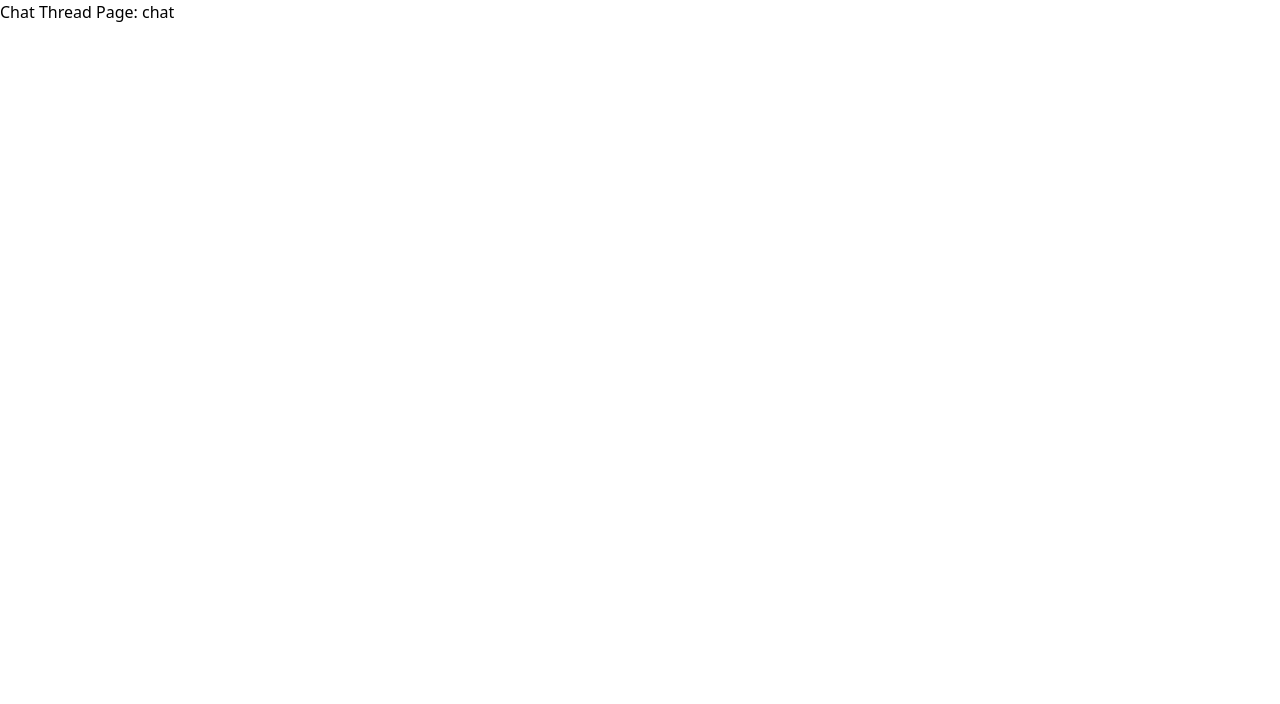
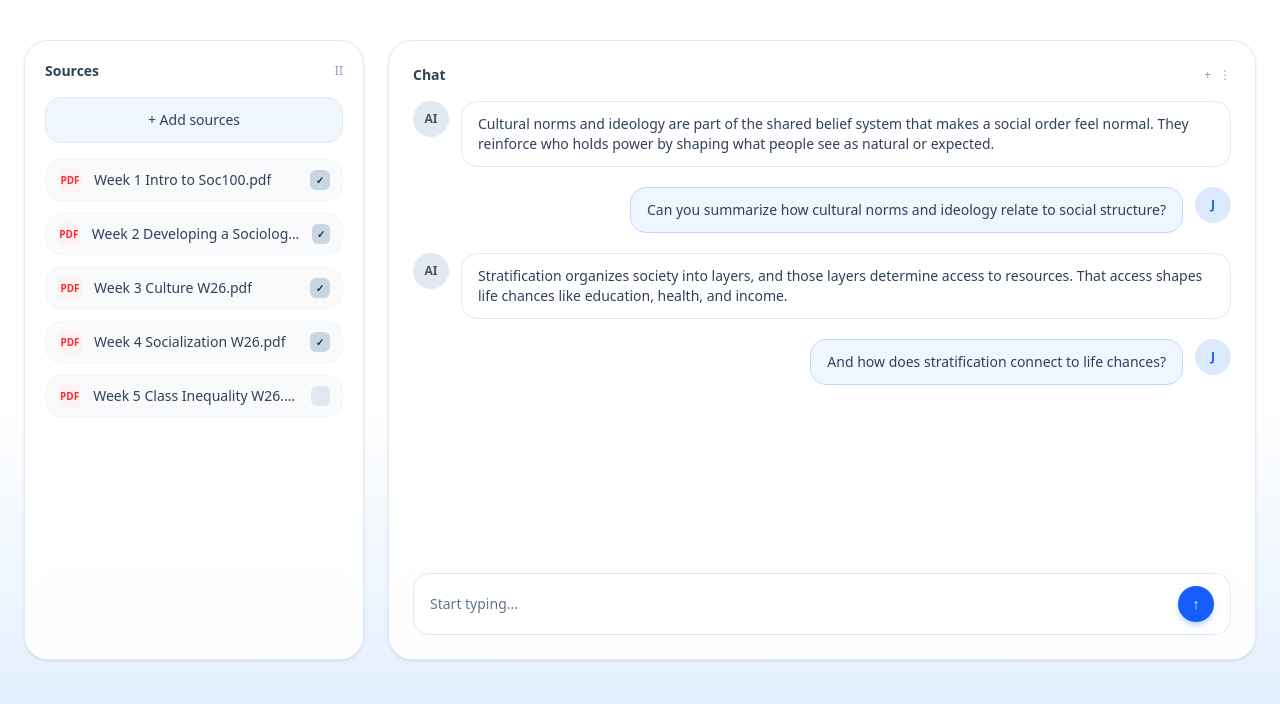
Before and after one commit to ryou02/rag-document-analyst, a React (Vite) app in the folder client/: page /chat in a window 1280 px wide. Shown: the top 704 px of the page. Built offline with nearby package versions, Linux system fonts and the light colour scheme.

Commit message:
chat ui done

```diff
--- a/client/src/components/SideNavbar.jsx
+++ /dev/null
@@ -1,26 +0,0 @@
-import React from 'react'
-import { NavLink } from 'react-router-dom'
-
-export default function SideNavbar() {
-  return (
-    <aside className="side-navbar">
-      <div className="side-navbar__section">
-        <div className="side-navbar__title">Navigation</div>
-        <nav className="side-navbar__links">
-          <NavLink to="/" className="side-navbar__link">
-            Home
-          </NavLink>
-          <NavLink to="/chat" className="side-navbar__link">
-            Chats
-          </NavLink>
-        </nav>
-      </div>
-      <div className="side-navbar__section">
-        <div className="side-navbar__title">Recent</div>
-        <div className="side-navbar__item">Project Docs</div>
-        <div className="side-navbar__item">Sprint Notes</div>
-        <div className="side-navbar__item">Customer FAQs</div>
-      </div>
-    </aside>
-  )
-}
--- a/client/src/components/TopNavbar.jsx
+++ /dev/null
@@ -1,13 +0,0 @@
-import React from 'react'
-
-export default function TopNavbar() {
-  return (
-    <header className="top-navbar">
-      <div className="top-navbar__brand">Knowledge Base AI</div>
-      <div className="top-navbar__actions">
-        <button className="top-navbar__button">New Chat</button>
-        <button className="top-navbar__button">Account</button>
-      </div>
-    </header>
-  )
-}
--- a/client/src/main.jsx
+++ b/client/src/main.jsx
@@ -3,15 +3,16 @@ import { createRoot } from 'react-dom/client'
 import { BrowserRouter, Route, Routes } from 'react-router-dom'
 import './index.css'
 
+import LoginPage from './pages/LoginPage.jsx'
 import ChatPage from './pages/ChatPage.jsx'
-import ChatThreadPage from './pages/ChatThreadPage.jsx'
 
 createRoot(document.getElementById('root')).render(
   <StrictMode>
     <BrowserRouter>
       <Routes>
-        <Route path="/:id" element={<ChatThreadPage />} />
-        <Route path="/" element={<ChatPage />} />
+        <Route path="/" element={<LoginPage />} />
+        <Route path="/chat" element={<ChatPage />} />
+        <Route path="*" element={<LoginPage />} />
       </Routes>
     </BrowserRouter>
   </StrictMode>,
--- a/client/src/pages/ChatPage.jsx
+++ b/client/src/pages/ChatPage.jsx
@@ -1,5 +1,119 @@
+import { useState } from 'react'
+
 export default function ChatPage() {
+  const [selectedSources, setSelectedSources] = useState([0, 1, 2, 3])
+  const sources = [
+    'Week 1 Intro to Soc100.pdf',
+    'Week 2 Developing a Sociological...',
+    'Week 3 Culture W26.pdf',
+    'Week 4 Socialization W26.pdf',
+    'Week 5 Class Inequality W26.pdf',
+  ]
+
+  const toggleSource = (index) => {
+    setSelectedSources((prev) =>
+      prev.includes(index) ? prev.filter((item) => item !== index) : [...prev, index],
+    )
+  }
+
   return (
-    <div>Chat Page</div>
+    <div className="min-h-screen bg-gradient-to-b from-white via-white to-blue-100 text-slate-900">
+      <main className="mx-auto w-full max-w-7xl px-6 pb-10 pt-10">
+        <div className="grid gap-6 lg:grid-cols-[340px_minmax(0,1fr)]">
+          <section className="min-h-[620px] rounded-3xl border border-slate-200 bg-white/90 p-5 shadow-sm backdrop-blur">
+            <div className="flex items-center justify-between">
+              <h2 className="text-sm font-semibold text-slate-700">Sources</h2>
+              <button className="text-xs font-medium text-slate-400">II</button>
+            </div>
+            <button className="mt-4 w-full rounded-2xl border border-slate-200 bg-blue-50 px-4 py-3 text-sm font-medium text-slate-700">
+              + Add sources
+            </button>
+            <div className="mt-4 space-y-3 text-sm">
+              {sources.map((item, index) => (
+                <button
+                  key={item}
+                  type="button"
+                  onClick={() => toggleSource(index)}
+                  className="flex w-full items-center gap-3 rounded-2xl border border-slate-100 bg-slate-50 px-3 py-2 text-left transition hover:border-blue-200 hover:bg-blue-50"
+                >
+                  <div className="flex h-6 w-6 items-center justify-center rounded-md bg-red-50 text-[10px] font-semibold text-red-500">
+                    PDF
+                  </div>
+                  <div className="truncate text-slate-700">{item}</div>
+                  <div
+                    className={`ml-auto flex h-5 w-5 items-center justify-center rounded-md text-[10px] font-bold leading-none ${
+                      selectedSources.includes(index)
+                        ? 'bg-slate-300 text-slate-800'
+                        : 'bg-slate-200 text-transparent'
+                    }`}
+                  >
+                    ✓
+                  </div>
+                </button>
+              ))}
+            </div>
+          </section>
+
+          <section className="flex min-h-[620px] flex-col rounded-3xl border border-slate-200 bg-white/90 p-6 shadow-sm backdrop-blur">
+            <div className="flex items-center justify-between">
+              <h2 className="text-sm font-semibold text-slate-700">Chat</h2>
+              <div className="flex items-center gap-2 text-xs text-slate-400">
+                <span>+</span>
+                <span>⋮</span>
+              </div>
+            </div>
+
+            <div className="mt-4 flex-1 space-y-5 text-sm text-slate-600">
+              <div className="flex items-start gap-3">
+                <div className="flex h-9 w-9 shrink-0 items-center justify-center rounded-full bg-slate-200 text-xs font-semibold text-slate-600">
+                  AI
+                </div>
+                <div className="rounded-2xl border border-slate-200 bg-white px-4 py-3 text-slate-700">
+                  Cultural norms and ideology are part of the shared belief system that makes a social
+                  order feel normal. They reinforce who holds power by shaping what people see as natural
+                  or expected.
+                </div>
+              </div>
+
+              <div className="flex items-start justify-end gap-3">
+                <div className="rounded-2xl border border-blue-200 bg-blue-50 px-4 py-3 text-slate-700">
+                  Can you summarize how cultural norms and ideology relate to social structure?
+                </div>
+                <div className="flex h-9 w-9 shrink-0 items-center justify-center rounded-full bg-blue-100 text-xs font-semibold text-blue-600">
+                  J
+                </div>
+              </div>
+
+              <div className="flex items-start gap-3">
+                <div className="flex h-9 w-9 shrink-0 items-center justify-center rounded-full bg-slate-200 text-xs font-semibold text-slate-600">
+                  AI
+                </div>
+                <div className="rounded-2xl border border-slate-200 bg-white px-4 py-3 text-slate-700">
+                  Stratification organizes society into layers, and those layers determine access to
+                  resources. That access shapes life chances like education, health, and income.
+                </div>
+              </div>
+
+              <div className="flex items-start justify-end gap-3">
+                <div className="rounded-2xl border border-blue-200 bg-blue-50 px-4 py-3 text-slate-700">
+                  And how does stratification connect to life chances?
+                </div>
+                <div className="flex h-9 w-9 shrink-0 items-center justify-center rounded-full bg-blue-100 text-xs font-semibold text-blue-600">
+                  J
+                </div>
+              </div>
+            </div>
+
+            <div className="mt-6 flex items-center gap-3 rounded-2xl border border-slate-200 bg-white px-4 py-3 text-sm text-slate-500">
+              <span className="flex-1">Start typing...</span>
+              <button className="flex h-9 w-9 items-center justify-center rounded-full bg-blue-600 text-sm font-semibold text-white shadow-md shadow-blue-200">
+                ↑
+              </button>
+            </div>
+          </section>
+
+        </div>
+      </main>
+    </div>
   )
 }
--- a/client/src/pages/ChatThreadPage.jsx
+++ /dev/null
@@ -1,9 +0,0 @@
-import { useParams } from 'react-router-dom'
-
-export default function ChatThreadPage() {
-  const { id } = useParams()
-
-  return (
-    <div>Chat Thread Page: {id}</div>
-  )
-}
--- /dev/null
+++ b/client/src/pages/LoginPage.jsx
@@ -0,0 +1,18 @@
+export default function LoginPage() {
+  return (
+    <div className="min-h-screen bg-gradient-to-b from-white via-white to-blue-100 text-slate-900">
+      <main className="mx-auto flex min-h-screen w-full max-w-3xl items-center justify-center px-6">
+        <div className="w-full rounded-3xl border border-slate-200 bg-white/90 p-10 text-center shadow-sm backdrop-blur">
+          <div className="mx-auto flex h-12 w-12 items-center justify-center rounded-2xl border border-blue-200 bg-white text-blue-600 shadow-sm">
+            ✳︎
+          </div>
+          <h1 className="mt-6 text-2xl font-semibold">RAG Document Assistant</h1>
+          <p className="mt-2 text-sm text-slate-500">Sign in to continue to your workspace.</p>
+          <button className="mt-6 w-full rounded-full bg-blue-600 px-6 py-3 text-sm font-semibold text-white shadow-lg shadow-blue-200">
+            Continue
+          </button>
+        </div>
+      </main>
+    </div>
+  )
+}
```
